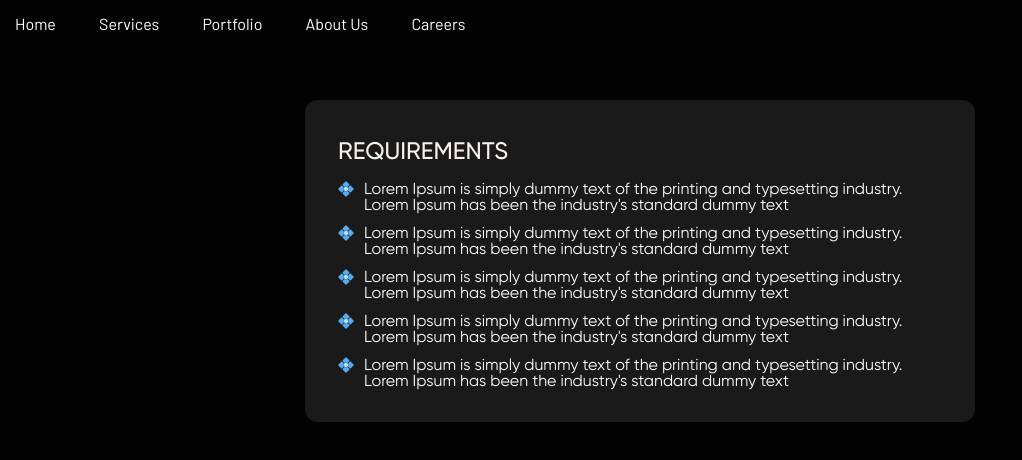
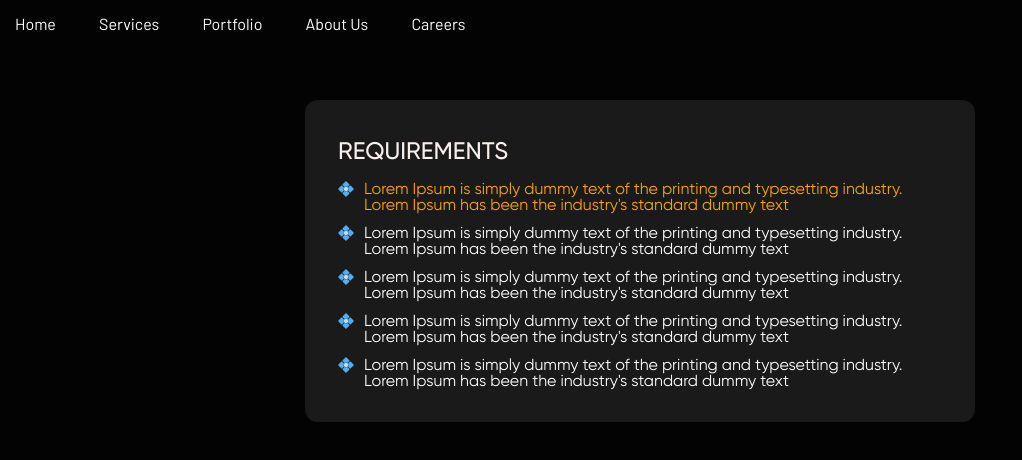
Before and after one commit to Anatoliy-Golden/lessons, a plain HTML site: page lesson_10/index.html in a window 1280 px wide. In both pictures the pointer is over the item 640 px from the left and 197 px from the top of the page. Shown: the whole page, without its empty margins (0-1022 px from the left). Drawn offline with Linux system fonts and the light colour scheme.

Commit message:
Add files via upload

```diff
--- a/lesson_10/css/style.css
+++ b/lesson_10/css/style.css
@@ -170,12 +170,16 @@ body {
   color: #f9efec;
 
   margin-bottom: 12px;
+
 }
 .article__body ul > li {
   position: relative;
 
   padding-left: 26px;
   min-height: 16px;
+
+  cursor: default;
+  transition: all 0.5s;
 }
 
 /* отступы между пунктами */
@@ -194,3 +198,8 @@ body {
   top: 0;
   left: 0;
 }
+
+/* наведение на пункты */
+.article__body ul li:hover {
+   color: orange;
+}
```
